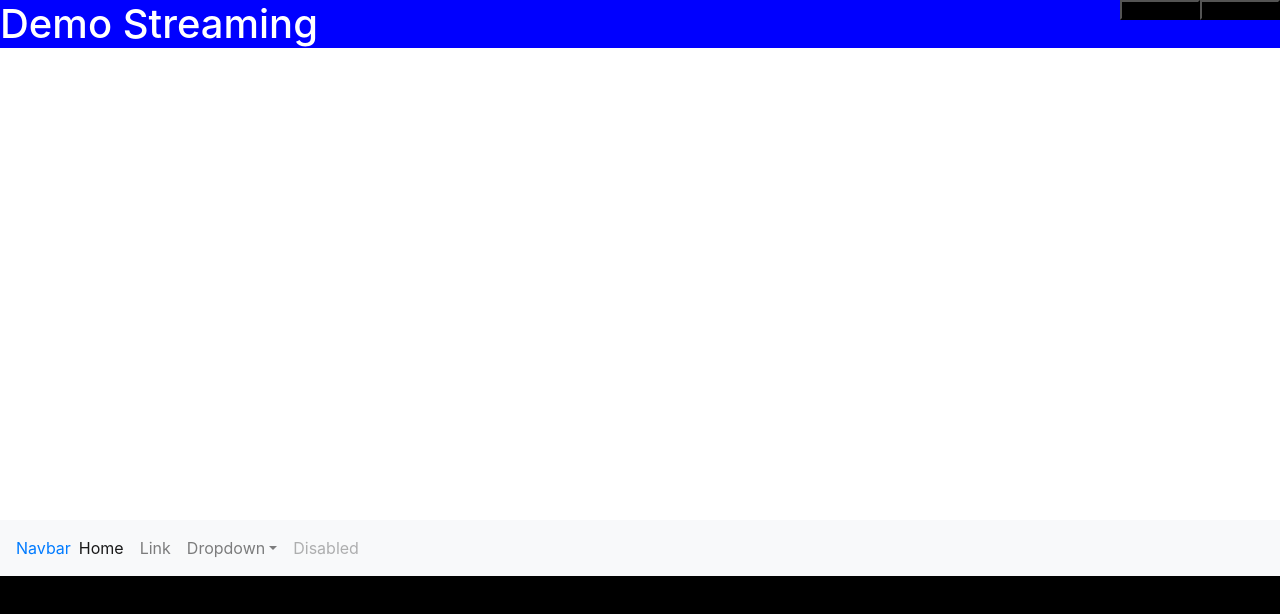
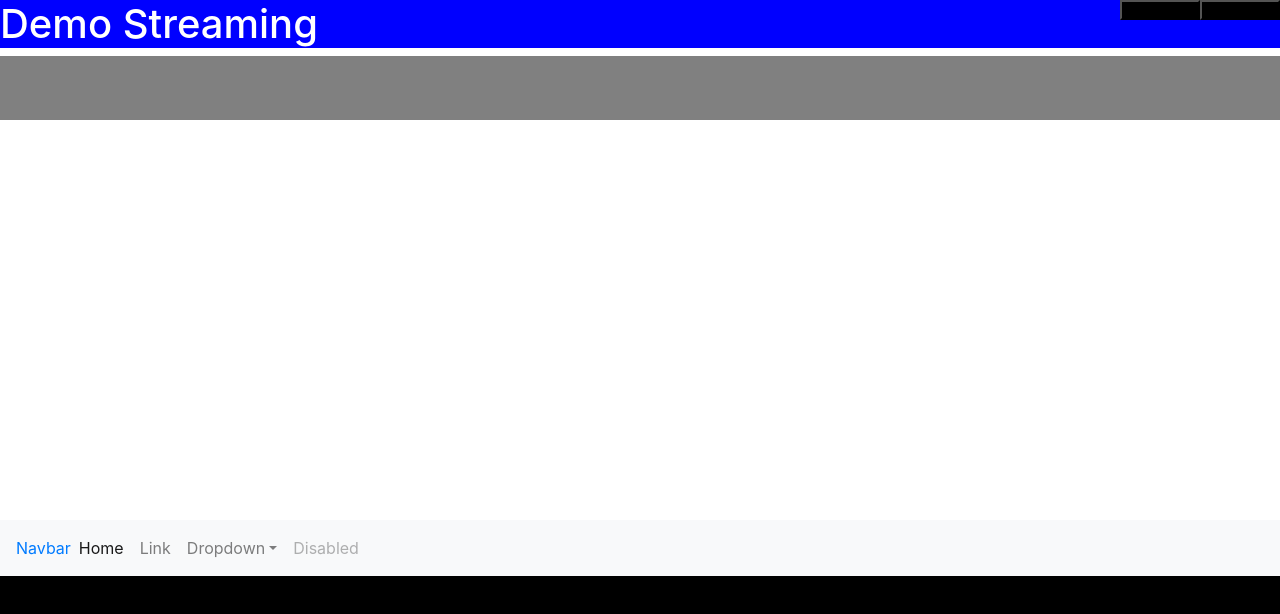
Before and after one commit to Oba-Keng/Movies-series_app, a React (Create React App) app in the folder front_end/: page / in a window 1280 px wide. Shown: the top 614 px of the page. Built offline with nearby package versions, Linux system fonts and the light colour scheme.

Commit message:
status bar

```diff
--- a/front_end/src/App.js
+++ b/front_end/src/App.js
@@ -2,11 +2,13 @@ import React from "react";
 import "./App.css";
 import Header from "./components/regions/Home";
 import Footer from "./components/regions/Home/footer";
+import Bar from "./components/regions/Home/bar";
 
 function App() {
   return (
     <div>
       <Header />
+      <Bar />
       <Footer />
     </div>
   );
--- /dev/null
+++ b/front_end/src/components/regions/Home/bar.js
@@ -0,0 +1,11 @@
+import React from "react";
+import styled from "styled-components";
+
+export default function Bar() {
+  return <BarContainer></BarContainer>;
+}
+
+const BarContainer = styled.footer`
+  background: grey;
+  height: 4rem;
+`;
--- a/front_end/src/components/regions/Home/index.js
+++ b/front_end/src/components/regions/Home/index.js
@@ -7,7 +7,7 @@ export default function Header() {
     <HeaderContainer>
       <h1 className="App">
         Demo Streaming
-        <button classname="btn btn-primary"></button>{" "}
+        <button classname="btn btn-primary"></button>
         <button classname="btn btn-primary"></button>
       </h1>
     </HeaderContainer>
```
